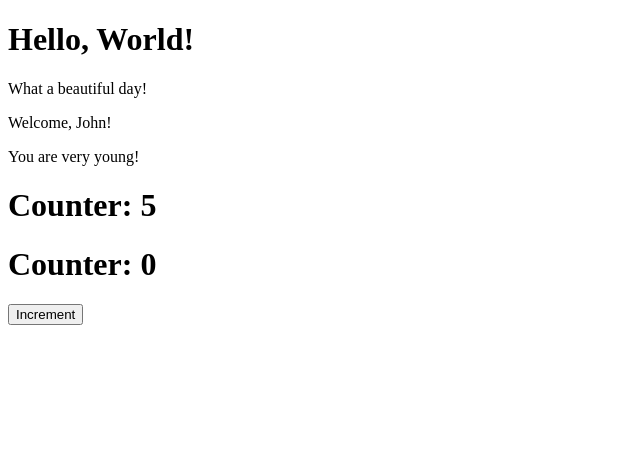
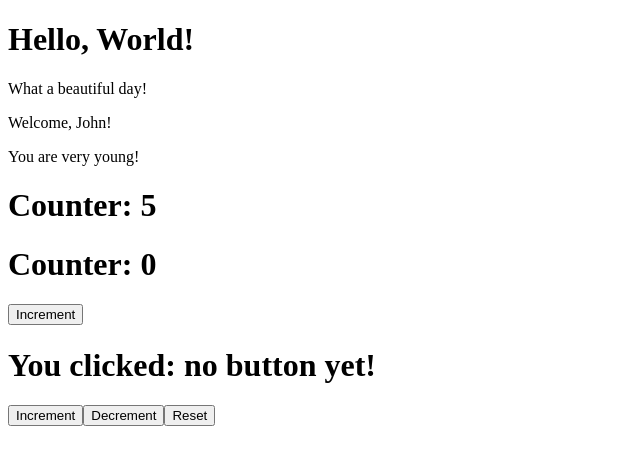
Before and after one commit to Ludovico2300/react-exercises, a React (Create React App) app in the folder my-app/: page / in a window 1280 px wide. Shown: the top 464 px of the page, without its empty margins (0-640 px from the left). Built offline with nearby package versions, Linux system fonts and the light colour scheme.

Commit message:
initial commit

```diff
--- a/my-app/src/App.js
+++ b/my-app/src/App.js
@@ -5,6 +5,7 @@ import { Message } from "./Message";
 import  {Welcome}  from "./Welcome";
 import { Counter } from "./Counter";
 import { ClickCounter } from "./ClickCounter";
+import { ClickTracker } from "./ClickTracker";
 
 const helloWorldElement = <HelloWorld />
 const messageElement = <Message />
@@ -19,6 +20,7 @@ export class App extends React.Component {
                 <Welcome age={12}/>
                 <Counter initCounter={0} increment={1} interval={1000}/>
                 <ClickCounter />
+                <ClickTracker />
             </div>
         )
     }
--- /dev/null
+++ b/my-app/src/ClickTracker.js
@@ -0,0 +1,27 @@
+import React from "react";
+
+export class ClickTracker extends React.Component {
+    state = {
+        button: "",
+    }; //lo state è una vera e propria proprietà (oggetto) della classe
+    //in questo caso la classe Counter contiene l'oggetto state, con la proprietà count
+
+    handleClickButton = (event) => {
+        this.setState({
+            button: event.target.name,
+        })
+
+    }
+
+    render() {
+        return (
+            <>
+                <h1>You clicked: {this.state.button ? `${this.state.button} button` : "no button yet!" }</h1>
+                <button name="increment" onClick={this.handleClickButton}>Increment</button>
+                <button name="decrement" onClick={this.handleClickButton}>Decrement</button>
+                <button name="reset" onClick={this.handleClickButton}>Reset</button>
+            </>
+        )
+    }
+
+}
```
